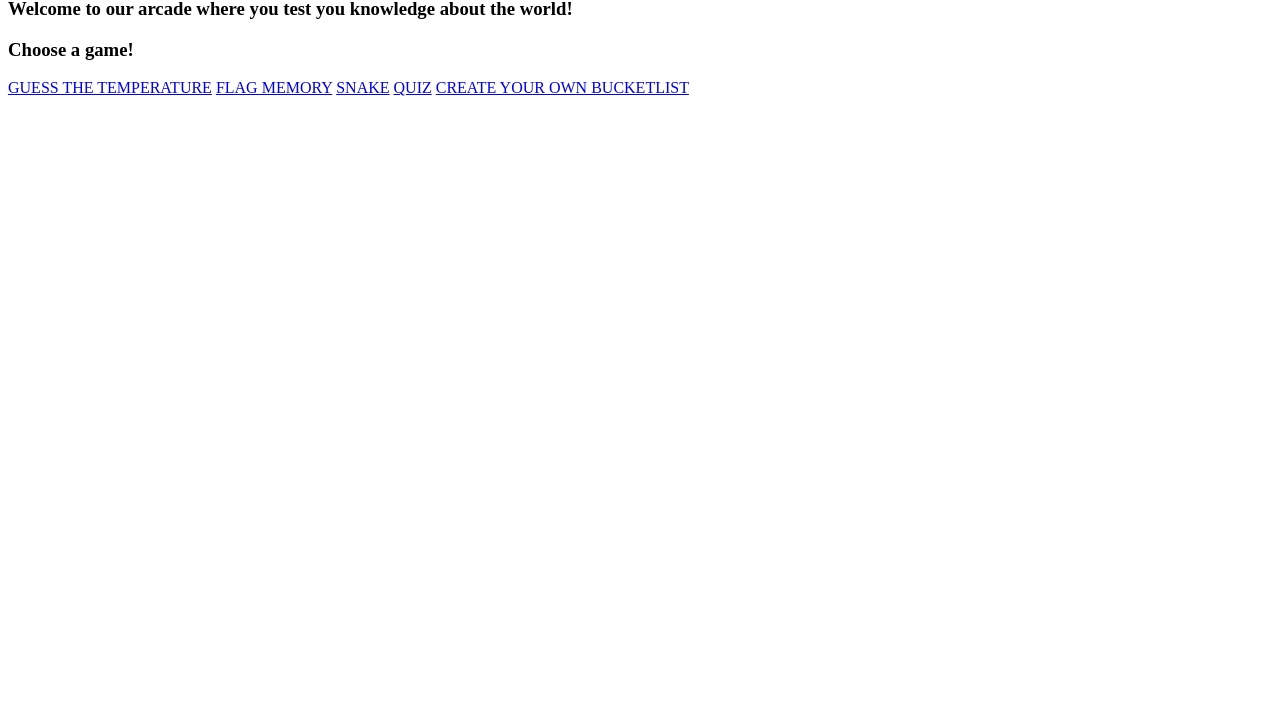
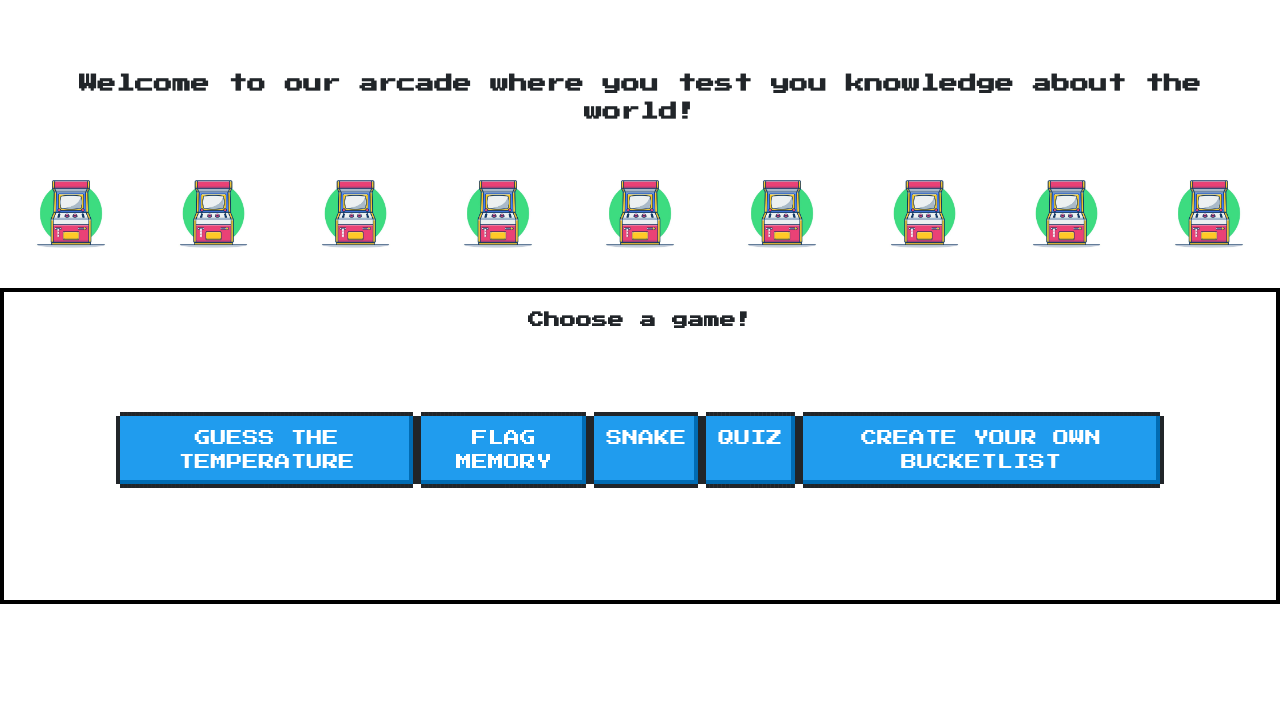
Before and after one commit to MalinWallander/Game-group-2, a website built with Parcel: page firstPage/homepage.html in a window 1280 px wide. Shown: the part 82-800 px from the top of the page. Built offline with nearby package versions, Linux system fonts and the light colour scheme.

Commit message:
some CSS first page

```diff
--- a/firstPage/homepage.css
+++ b/firstPage/homepage.css
@@ -0,0 +1,40 @@
+* {
+  margin: 0;
+  padding: 0;
+  box-sizing: border-box;
+  font-family: "Press Start 2P", cursive;
+}
+
+.options {
+  padding: 4rem;
+  display: flex;
+  justify-content: space-between;
+}
+
+.header {
+  text-align: center;
+  padding: 2rem;
+}
+
+.description {
+  text-align: center;
+  padding: 2rem;
+}
+
+button {
+  padding: 1rem;
+}
+
+.arcade-game-image {
+  width: 7%;
+}
+
+.container-images {
+  display: flex;
+  justify-content: space-around;
+  margin-bottom: 2rem;
+}
+
+.menu {
+  padding: 3rem;
+}
--- a/firstPage/homepage.html
+++ b/firstPage/homepage.html
@@ -1,27 +1,116 @@
 <!DOCTYPE html>
 <html lang="en">
   <head>
-    <meta charset="UTF-8" />
-    <meta http-equiv="X-UA-Compatible" content="IE=edge" />
-    <meta name="viewport" content="width=device-width, initial-scale=1.0" />
+    <meta class="nes-btn is-primary" charset="UTF-8" />
+    <meta
+      class="nes-btn is-primary"
+      http-equiv="X-UA-Compatible"
+      content="IE=edge"
+    />
+    <meta
+      class="nes-btn is-primary"
+      name="viewport"
+      content="width=device-width, initial-scale=1.0"
+    />
     <title>Document</title>
     <link rel="stylesheet" href="homepage.css" />
+    <link rel="preconnect" href="https://fonts.googleapis.com" />
+    <link rel="preconnect" href="https://fonts.gstatic.com" crossorigin />
+    <link
+      href="https://fonts.googleapis.com/css2?family=Press+Start+2P&display=swap"
+      rel="stylesheet"
+    />
+    <link
+      href="https://unpkg.com/nes.css@2.3.0/css/nes.min.css"
+      rel="stylesheet"
+    />
+    <!-- latest -->
+    <link
+      href="https://unpkg.com/nes.css@latest/css/nes.min.css"
+      rel="stylesheet"
+    />
+    <!-- core style only -->
+    <link
+      href="https://unpkg.com/nes.css/css/nes-core.min.css"
+      rel="stylesheet"
+    />
+    <span class="nes-text is-primary"></span>
   </head>
   <body>
     <div class="container" id="container-content">
       <header>
-        <h1>GEOGRAPHY ARCADE</h1>
-        <h3>
-          Welcome to our arcade where you test you knowledge about the world!
-        </h3>
+        <h1 class="header">GEOGRAPHY ARCADE</h1>
       </header>
-      <div class="menu" id="menu">
-        <h3>Choose a game!</h3>
-        <a href="../guessWeather/guess-weather.html">GUESS THE TEMPERATURE</a>
-        <a href="../memoryGame/memory.html">FLAG MEMORY</a>
-        <a href=".../snakeGame/snake.html">SNAKE</a>
-        <a href=".../quizGame/quiz.html">QUIZ</a>
-        <a href="../wishlist/wishlist.html">CREATE YOUR OWN BUCKETLIST</a>
+      <h3 class="description">
+        Welcome to our arcade where you test you knowledge about the world!
+      </h3>
+      <div class="container-images">
+        <img
+          class="arcade-game-image"
+          src="arcade-game.jpg"
+          alt="arcade-game"
+        />
+        <img
+          class="arcade-game-image"
+          src="arcade-game.jpg"
+          alt="arcade-game"
+        />
+        <img
+          class="arcade-game-image"
+          src="arcade-game.jpg"
+          alt="arcade-game"
+        />
+        <img
+          class="arcade-game-image"
+          src="arcade-game.jpg"
+          alt="arcade-game"
+        />
+        <img
+          class="arcade-game-image"
+          src="arcade-game.jpg"
+          alt="arcade-game"
+        />
+        <img
+          class="arcade-game-image"
+          src="arcade-game.jpg"
+          alt="arcade-game"
+        />
+        <img
+          class="arcade-game-image"
+          src="arcade-game.jpg"
+          alt="arcade-game"
+        />
+        <img
+          class="arcade-game-image"
+          src="arcade-game.jpg"
+          alt="arcade-game"
+        />
+        <img
+          class="arcade-game-image"
+          src="arcade-game.jpg"
+          alt="arcade-game"
+        />
+      </div>
+      <div class="menu nes-container with-title is-centered" id="menu">
+        <h3 class="title">Choose a game!</h3>
+        <div class="options" id="options">
+          <a
+            class="nes-btn is-primary"
+            href="../guessWeather/guess-weather.html"
+          >
+            GUESS THE TEMPERATURE
+          </a>
+          <a class="nes-btn is-primary" href="../memoryGame/memory.html">
+            FLAG MEMORY
+          </a>
+          <a class="nes-btn is-primary" href="../snakeGame/snake.html">
+            SNAKE
+          </a>
+          <a class="nes-btn is-primary" href="../quizGame/quiz.html"> QUIZ </a>
+          <a class="nes-btn is-primary" href="../wishlist/wishlist.html">
+            CREATE YOUR OWN BUCKETLIST
+          </a>
+        </div>
       </div>
     </div>
     <script src="homepage.js"></script>
```
Also changed, not shown: firstPage/arcade-game.jpg (added).
